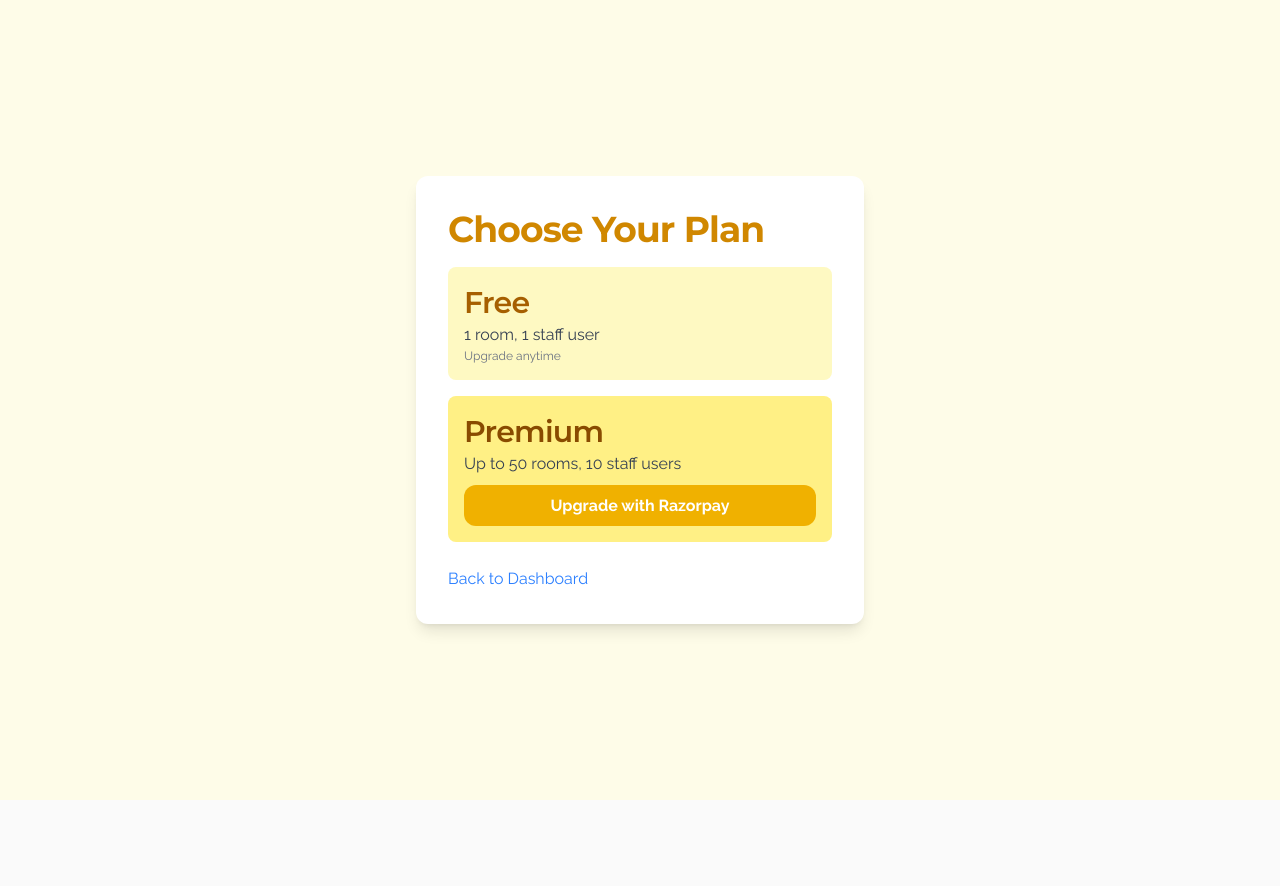
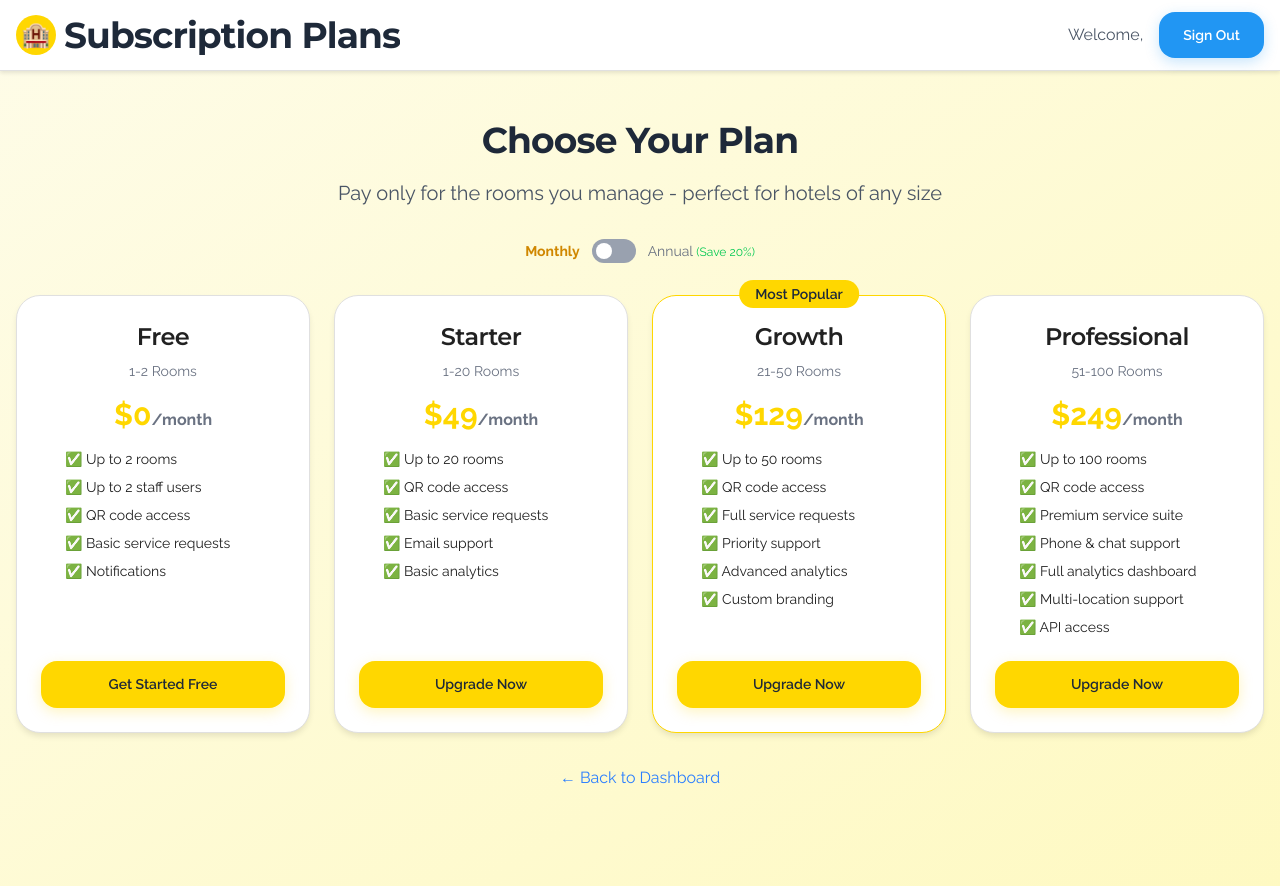
Before and after one commit to jayhawk24/bello, a Next.js app: page /pricing in a window 1280 px wide. Before the commit the page ends 800 px from the top, so only its background shows below. Built offline with nearby package versions, Linux system fonts and the light colour scheme; no server answers.

Commit message:
feat: pricing annual, monthly

```diff
--- a/package.json
+++ b/package.json
@@ -29,6 +29,7 @@
         "billing:run": "curl -X GET http://localhost:3000/api/cron/subscription-billing"
     },
     "dependencies": {
+        "@headlessui/react": "^2.2.7",
         "@prisma/client": "^6.14.0",
         "@sentry/nextjs": "^10.5.0",
         "@sentry/react": "^10.5.0",
--- a/src/app/api/staff/route.ts
+++ b/src/app/api/staff/route.ts
@@ -29,7 +29,7 @@ export async function GET() {
         const staff = await prisma.user.findMany({
             where: {
                 hotelId: hotel.id,
-      role: "hotel_staff",
+                role: "hotel_staff"
             },
             select: {
                 id: true,
@@ -38,12 +38,13 @@ export async function GET() {
                 phone: true,
                 role: true,
                 createdAt: true,
-      lastLogin: true,
+                lastLogin: true
             },
             orderBy: {
-      name: "asc",
-    },
-  });        return NextResponse.json({
+                name: "asc"
+            }
+        });
+        return NextResponse.json({
             success: true,
             staff
         });
@@ -95,16 +96,19 @@ export async function POST(request: NextRequest) {
         }
 
         // Enforce free plan limit: only 1 staff allowed
-        if (hotel.subscriptionPlan === 'free') {
+        if (hotel.subscriptionPlan === "free") {
             const staffCount = await prisma.user.count({
                 where: {
                     hotelId: hotel.id,
-                    role: 'hotel_staff',
-                },
+                    role: "hotel_staff"
+                }
             });
             if (staffCount >= 1) {
                 return NextResponse.json(
-                    { error: "Free plan allows only 1 staff user. Upgrade to add more.", redirect: "/pricing" },
+                    {
+                        error: "Free plan allows only 1 staff user. Upgrade to add more.",
+                        redirect: "/pricing"
+                    },
                     { status: 403 }
                 );
             }
@@ -133,7 +137,7 @@ export async function POST(request: NextRequest) {
                 phone,
                 password: hashedPassword,
                 role: role as "hotel_admin" | "hotel_staff",
-                hotelId: hotel.id,
+                hotelId: hotel.id
             },
             select: {
                 id: true,
--- a/src/app/dashboard/page.tsx
+++ b/src/app/dashboard/page.tsx
@@ -154,6 +154,13 @@ export default function DashboardPage() {
                                 buttonText="Manage Staff"
                                 href="/dashboard/staff"
                             />
+                            <DashboardCard
+                                icon="💳"
+                                title="Subscription"
+                                description="Manage your subscription plan and billing"
+                                buttonText="Manage Plan"
+                                href="/pricing"
+                            />
                         </>
                     )}
 
--- a/src/app/pricing/page.tsx
+++ b/src/app/pricing/page.tsx
@@ -1,21 +1,97 @@
 "use client"
 import Link from 'next/link';
 import { useState } from 'react';
+import { Switch } from '@headlessui/react';
+import DashboardNav from '@/components/DashboardNav';
 
 export default function PricingPage() {
   const [loading, setLoading] = useState(false);
   const [error, setError] = useState<string | null>(null);
+  const [isAnnual, setIsAnnual] = useState(false);
+
+  const plans = [
+    {
+      name: 'Free',
+      description: '1-2 Rooms',
+      monthlyPrice: 0,
+      features: [
+        'Up to 2 rooms',
+        'Up to 2 staff users',
+        'QR code access',
+        'Basic service requests',
+        'Notifications'
+      ],
+      type: 'free'
+    },
+    {
+      name: 'Starter',
+      description: '1-20 Rooms',
+      monthlyPrice: 49,
+      features: [
+        'Up to 20 rooms',
+        'QR code access',
+        'Basic service requests',
+        'Email support',
+        'Basic analytics'
+      ],
+      type: 'basic'
+    },
+    {
+      name: 'Growth',
+      description: '21-50 Rooms',
+      monthlyPrice: 129,
+      features: [
+        'Up to 50 rooms',
+        'QR code access',
+        'Full service requests',
+        'Priority support',
+        'Advanced analytics',
+        'Custom branding'
+      ],
+      popular: true,
+      type: 'premium'
+    },
+    {
+      name: 'Professional',
+      description: '51-100 Rooms',
+      monthlyPrice: 249,
+      features: [
+        'Up to 100 rooms',
+        'QR code access',
+        'Premium service suite',
+        'Phone & chat support',
+        'Full analytics dashboard',
+        'Multi-location support',
+        'API access'
+      ],
+      type: 'enterprise'
+    }
+  ];
+
+  // Calculate annual price with 20% discount
+  const getPrice = (monthlyPrice: number) => {
+    if (isAnnual) {
+      const annualPrice = monthlyPrice * 12;
+      const discount = annualPrice * 0.2;
+      return Math.floor((annualPrice - discount) / 12);
+    }
+    return monthlyPrice;
+  };
 
   // Razorpay handler
-    const handleUpgrade = async () => {
+  const handleUpgrade = async (planType: string) => {
     setLoading(true);
     setError(null);
     try {
-            // Call backend to create subscription/order
+      const billingCycle = isAnnual ? 'yearly' : 'monthly';
+      let roomTier = 'tier_1_20';
+      if (planType === 'premium') roomTier = 'tier_21_50';
+      if (planType === 'enterprise') roomTier = 'tier_51_100';
+
       const res = await fetch('/api/payments/create-subscription', {
         method: 'POST',
         headers: { 'Content-Type': 'application/json' },
-                body: JSON.stringify({ planType: 'premium', billingCycle: 'monthly', roomTier: 'tier_21_50' })
+        body: JSON.stringify({ planType, billingCycle, roomTier })
       });
       const data = await res.json();
       if (!res.ok) throw new Error(data.error || 'Failed to create order');
@@ -37,9 +113,8 @@ export default function PricingPage() {
         currency: data.currency,
         order_id: data.orderId,
         name: 'Bello Hotel Concierge',
-                description: 'Premium Plan Subscription',
+        description: `${planType.charAt(0).toUpperCase() + planType.slice(1)} Plan Subscription`,
         handler: async function (response: any) {
-                    // Verify payment
           const verifyRes = await fetch('/api/payments/verify', {
             method: 'POST',
             headers: { 'Content-Type': 'application/json' },
@@ -70,31 +145,85 @@ export default function PricingPage() {
   };
 
   return (
-        <div className="flex flex-col items-center justify-center min-h-screen bg-yellow-50">
-            <div className="bg-white rounded-xl shadow-lg p-8 max-w-md w-full">
-                <h1 className="text-3xl font-bold text-yellow-600 mb-4">Choose Your Plan</h1>
-                <div className="mb-6">
-                    <div className="bg-yellow-100 rounded-lg p-4 mb-4">
-                        <h2 className="text-xl font-bold text-yellow-700">Free</h2>
-                        <p className="text-gray-700">1 room, 1 staff user</p>
-                        <p className="text-gray-500 text-xs">Upgrade anytime</p>
+    <div className="min-h-screen bg-gradient-to-br from-yellow-50 to-yellow-100">
+      <DashboardNav title="Subscription Plans" showNotifications={true} />
+      <div className="max-w-7xl mx-auto px-4 py-12">
+        <div className="text-center mb-12">
+          <h1 className="text-4xl font-bold text-gray-800 mb-4">Choose Your Plan</h1>
+          <p className="text-xl text-gray-600 mb-8">Pay only for the rooms you manage - perfect for hotels of any size</p>
+
+          {/* Billing Toggle */}
+          <div className="flex items-center justify-center gap-3 mb-8">
+            <span className={`text-sm ${!isAnnual ? 'font-bold text-yellow-600' : 'text-gray-500'}`}>Monthly</span>
+            <Switch
+              checked={isAnnual}
+              onChange={setIsAnnual}
+              className={`${isAnnual ? 'bg-yellow-600' : 'bg-gray-400'}
+                relative inline-flex h-6 w-11 items-center rounded-full transition-colors focus:outline-none`}
+            >
+              <span
+                className={`${isAnnual ? 'translate-x-6' : 'translate-x-1'}
+                  inline-block h-4 w-4 transform rounded-full bg-white transition-transform`}
+              />
+            </Switch>
+            <span className={`text-sm ${isAnnual ? 'font-bold text-yellow-600' : 'text-gray-500'}`}>
+              Annual <span className="text-green-500 text-xs">(Save 20%)</span>
+            </span>
           </div>
-                    <div className="bg-yellow-200 rounded-lg p-4 mb-4">
-                        <h2 className="text-xl font-bold text-yellow-800">Premium</h2>
-                        <p className="text-gray-700">Up to 50 rooms, 10 staff users</p>
+
+          {/* Plans Grid */}
+          <div className="grid md:grid-cols-4 gap-6">
+            {plans.map((plan) => (
+              <div key={plan.name}
+                className={`card-minion text-center flex flex-col h-full relative
+                  ${plan.popular ? 'border-minion-yellow border-2' : ''}`}
+              >
+                {plan.popular && (
+                  <div className="absolute -top-4 left-1/2 transform -translate-x-1/2 bg-minion-yellow text-gray-800 px-4 py-1 rounded-full text-sm font-semibold">
+                    Most Popular
+                  </div>
+                )}
+                <div className="flex-grow">
+                  <h3 className="text-2xl font-bold mb-2">{plan.name}</h3>
+                  <div className="text-sm text-gray-500 mb-4">{plan.description}</div>
+                  <div className="text-3xl font-bold text-minion-yellow mb-4">
+                    ${getPrice(plan.monthlyPrice)}<span className="text-base text-gray-500">/month</span>
+                  </div>
+                  <ul className="text-left space-y-2 mb-6 text-sm px-6">
+                    {plan.features.map((feature, idx) => (
+                      <li key={idx}>✅ {feature}</li>
+                    ))}
+                  </ul>
+                </div>
+                {plan.type === 'free' ? (
+                  <Link href="/register" className="btn-minion w-full">
+                    Get Started Free
+                  </Link>
+                ) : (
                   <button
-                            onClick={handleUpgrade}
-                            className="bg-yellow-500 hover:bg-yellow-600 text-white font-bold py-2 px-4 rounded-xl w-full mt-2 disabled:opacity-60"
+                    onClick={() => handleUpgrade(plan.type)}
                     disabled={loading}
+                    className="btn-minion w-full disabled:opacity-60"
                   >
-                            {loading ? 'Processing...' : 'Upgrade with Razorpay'}
+                    {loading ? 'Processing...' : 'Upgrade Now'}
                   </button>
+                )}
+              </div>
+            ))}
+          </div>
+
+          {error && (
+            <div className="mt-6 text-red-500 text-sm bg-red-50 p-3 rounded-lg max-w-md mx-auto">
+              {error}
+            </div>
+          )}
+
+          <div className="mt-8">
+            <Link href="/dashboard">
+              <span className="text-blue-500 hover:underline">← Back to Dashboard</span>
+            </Link>
           </div>
         </div>
-                {error && <div className="text-red-500 text-sm mb-2">{error}</div>}
-                <Link href="/dashboard">
-                    <span className="text-blue-500 hover:underline">Back to Dashboard</span>
-                </Link>
       </div>
     </div>
   );
```
Also changed, not shown: src/app/api/auth/continue-free/route.ts (+9 -9 lines), src/app/payment/page.tsx (indentation only), 1 other file (tests, documents, lock files or other folders). Lines whose indentation alone changed are shown as unchanged.
